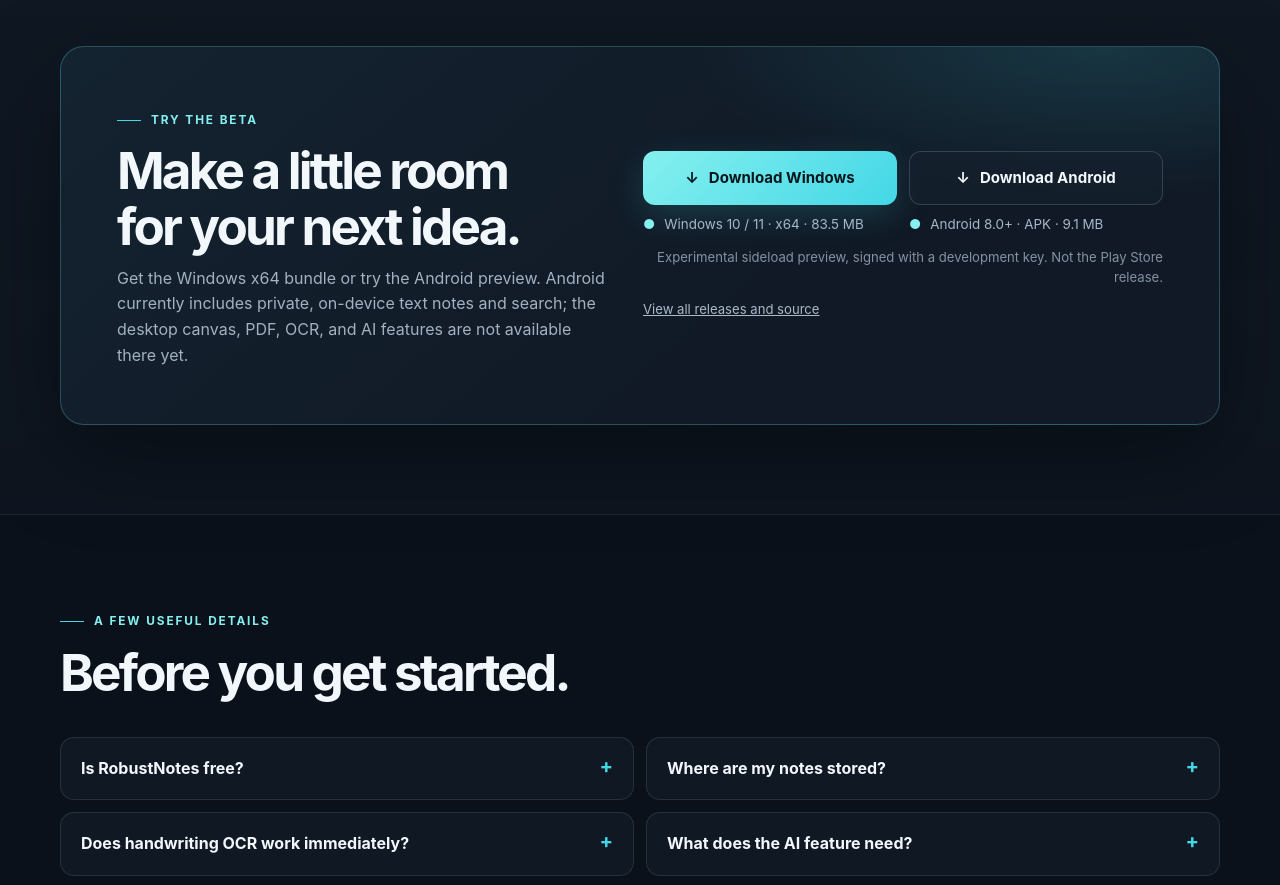
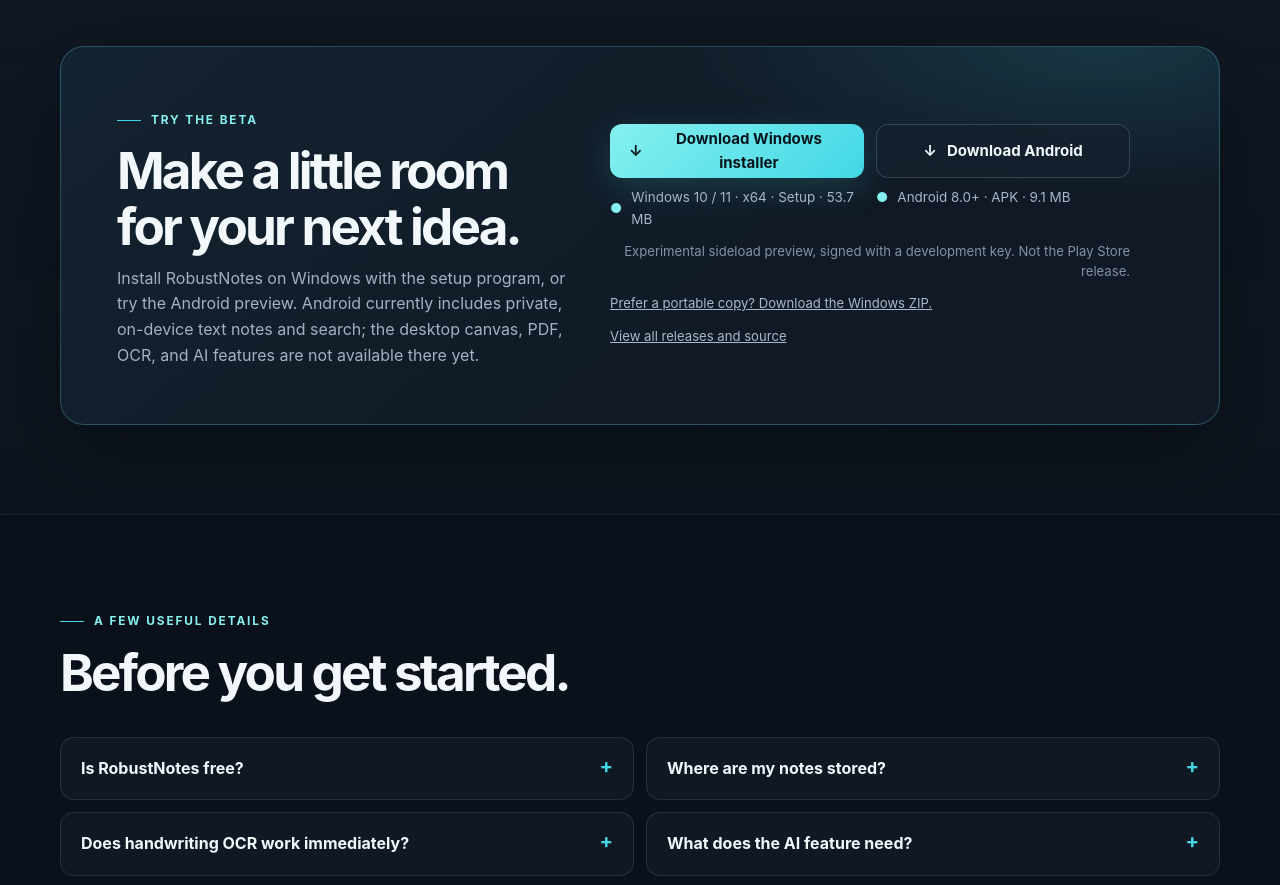
Before and after one commit to specrthyahskod/RobustNotes, a plain HTML site: page index.html in a window 1280 px wide. Shown: the part 5400-6285 px from the top of the page. Drawn offline with Linux system fonts and the light colour scheme.

Commit message:
fix(windows): provide a complete RobustNotes installer
- Build an Inno Setup installer containing the full PyInstaller runtime
- Point the website download button to the installer
- Detect Inno Setup 6 or 7 during packaging
- Clarify that RobustNotes.exe must stay beside its _internal folder

```diff
--- a/index.html
+++ b/index.html
@@ -343,13 +343,13 @@
           <div>
             <div class="eyebrow">Try the beta</div>
             <h2>Make a little room<br>for your next idea.</h2>
-            <p>Get the Windows x64 bundle or try the Android preview. Android currently includes private, on-device text notes and search; the desktop canvas, PDF, OCR, and AI features are not available there yet.</p>
+            <p>Install RobustNotes on Windows with the setup program, or try the Android preview. Android currently includes private, on-device text notes and search; the desktop canvas, PDF, OCR, and AI features are not available there yet.</p>
           </div>
           <div class="download-actions">
             <div class="download-buttons">
               <div class="download-option">
-                <a class="button button-primary" href="https://github.com/specrthyahskod/RobustNotes-/releases/latest/download/RobustNotes-Windows-x64.zip"><span aria-hidden="true">↓</span> Download Windows</a>
-                <span class="platform-label"><b>●</b> Windows 10 / 11 · x64 · 83.5 MB</span>
+                <a class="button button-primary" href="downloads/RobustNotes-Setup-0.1.0.exe" download aria-label="Download and install RobustNotes for Windows"><span aria-hidden="true">↓</span> Download Windows installer</a>
+                <span class="platform-label"><b>●</b> Windows 10 / 11 · x64 · Setup · 53.7 MB</span>
               </div>
               <div class="download-option">
                 <a class="button button-secondary" href="downloads/RobustNotes-Android-preview.apk" download aria-label="Download the RobustNotes Android preview APK"><span aria-hidden="true">↓</span> Download Android</a>
@@ -357,6 +357,7 @@
               </div>
             </div>
             <span class="download-note">Experimental sideload preview, signed with a development key. Not the Play Store release.</span>
+            <a class="small-link" href="https://github.com/specrthyahskod/RobustNotes-/releases/latest/download/RobustNotes-Windows-x64.zip">Prefer a portable copy? Download the Windows ZIP.</a>
             <a class="small-link" href="https://github.com/specrthyahskod/RobustNotes-/releases">View all releases and source</a>
           </div>
         </div>
```
Also changed, not shown: 4 other files.
